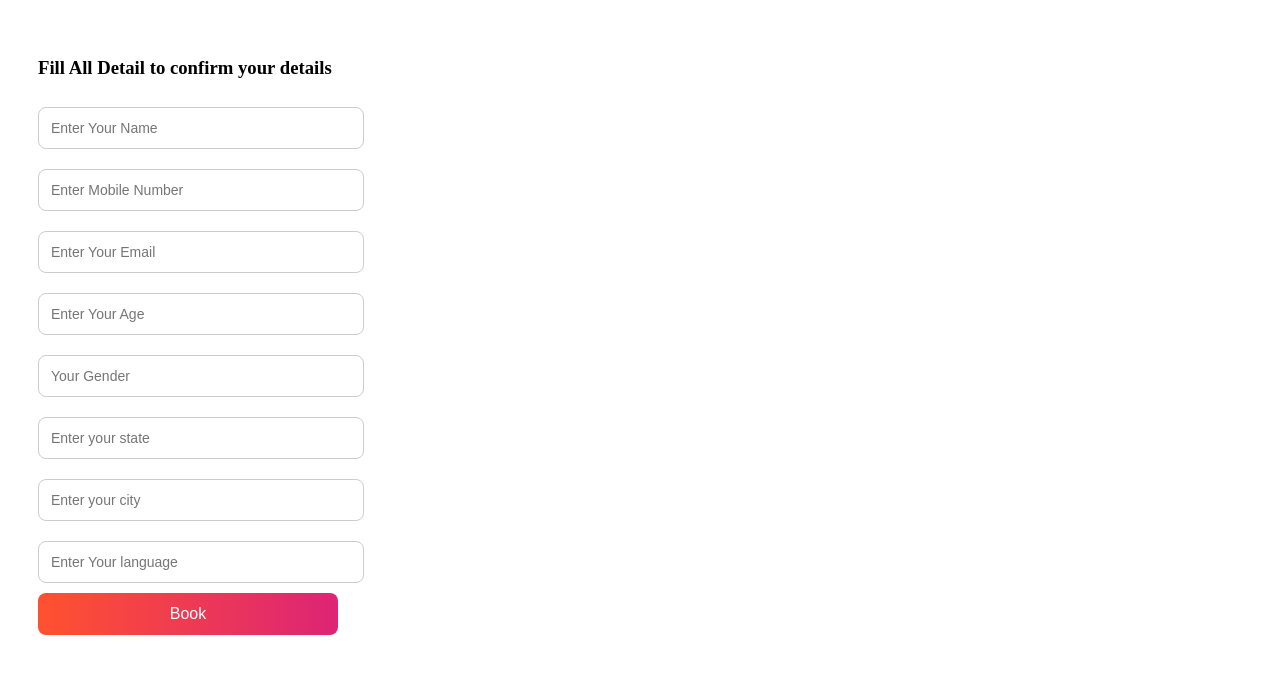
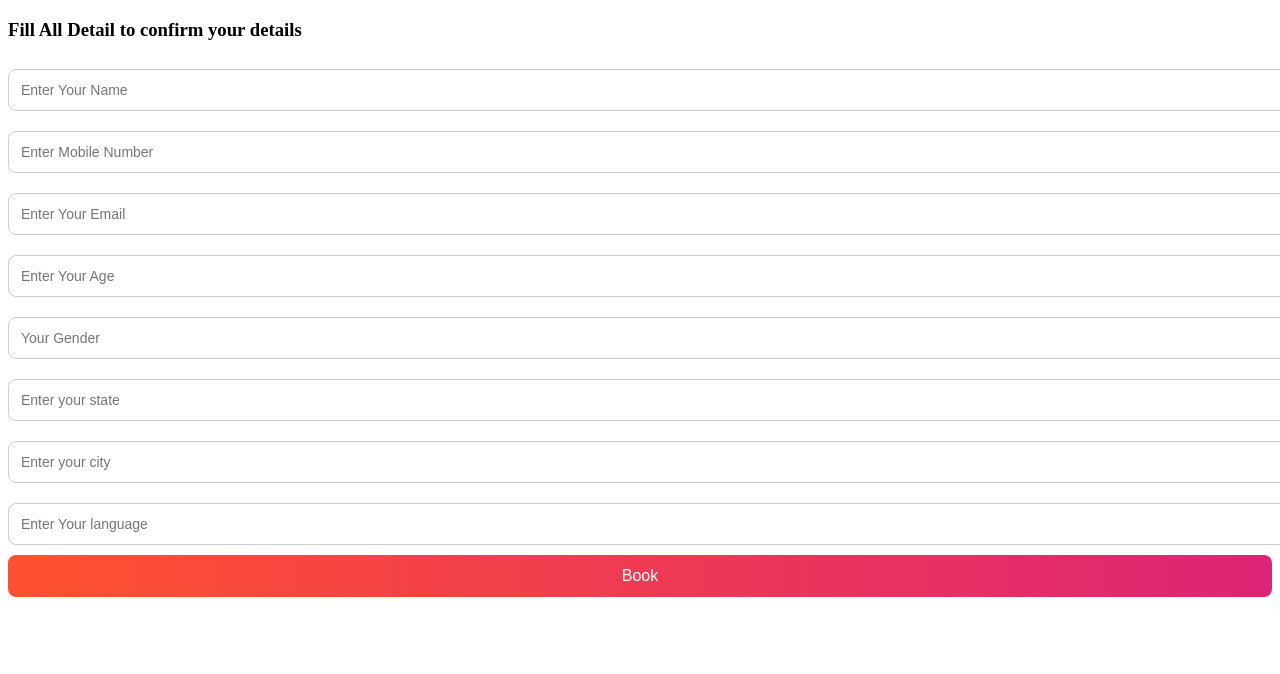
Before and after one commit to lionlens/Lionlens, a plain HTML site: page bookfill.html in a window 1280 px wide. Drawn offline with Linux system fonts and the light colour scheme.

Commit message:
Update bookfill.html

```diff
--- a/bookfill.html
+++ b/bookfill.html
@@ -2,21 +2,16 @@
 <html>
 <head>
 <style>
-<meta name="viewport" content="width=device-width, initial-scale=1.0">
+
 body {
 
-    display: flex;
+
     justify-content: center;
     align-items: center;
     height: 100vh;
 }
 
-form {
-    background: white;
-    padding: 30px;
-    border-radius: 12px;
-    width: 300px;
-}
+
 
 input {
     width: 100%;
```
